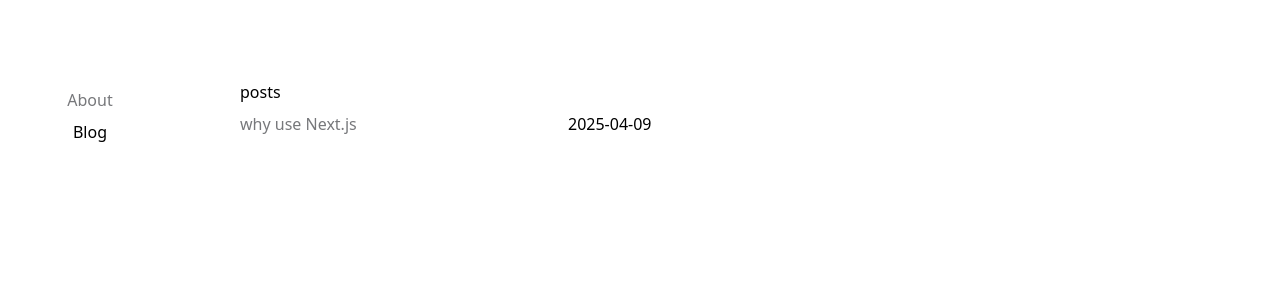
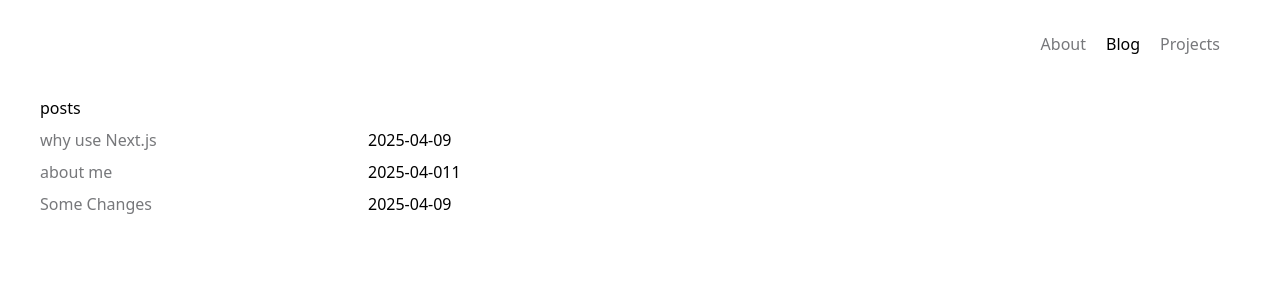
Before and after one commit to CaileanSong/me-blog, a Next.js app: page /blog in a window 1280 px wide. Shown: the top 300 px of the page. Built offline with nearby package versions, Linux system fonts and the light colour scheme.

Commit message:
feat:add new blog

```diff
--- a/app/blog/page.tsx
+++ b/app/blog/page.tsx
@@ -33,7 +33,7 @@ export default async function Page() {
             <h1>posts</h1>
             {allPostsData.map(({ id, title, date }) => (
                 <div key={id} className='flex items-center mt-2'>
-                    <Link href={`/blog/${id}`} className='flex-1 max-w-xs truncate text-light-focus hover:text-light-text dark:text-dark-focus dark:hover:text-dark-text '>
+                    <Link href={`/${id}`} className='flex-1 max-w-xs truncate text-light-focus hover:text-light-text dark:text-dark-focus dark:hover:text-dark-text '>
                         <span >{title}</span>
                     </Link>
                     <span className='ml-2 whitespace-nowrap'>{date}</span>
--- a/app/layout.tsx
+++ b/app/layout.tsx
@@ -9,11 +9,11 @@ export default function RootLayout({
   return (
     <html lang="en">
       <body>
-        <div className="flex h-screen flex-col md:flex-row md:overflow-hidden">
-          <div className="w-full flex-none md:w-40 md:mt-20">
+        <div className="flex h-screen flex-col md:flex-col md:overflow-hidden bg-light-background dark:bg-dark-background">
+          <div className="w-full flex flex-row-reverse mt-6 pr-10">
             <NavLink />
           </div>
-          <div className="flex-grow p-6 md:overflow-y-auto md:p-20">
+          <div className="flex-grow p-6 md:overflow-y-auto md:p-10">
             {children}
           </div>
         </div>
--- a/app/ui/nav-link.tsx
+++ b/app/ui/nav-link.tsx
@@ -10,16 +10,20 @@ const links = [
     {
         name: "Blog",
         href: "/blog",
+    },
+    {
+        name: "Projects",
+        href: "/projects",
     }
 ]
 export default function NavLink() {
     const pathname = usePathname()
     return (
         <>
-            <div className="flex md:flex-col sm:flex-row">
+            <div className="flex flex-row">
                 {links.map(item => {
                     return (
-                        <Link href={item.href} key={item.name} className={clsx("text-light-focus hover:text-light-text dark:text-dark-focus dark:hover:text-dark-text md:mt-2 md:text-center ml-5 mt-3",
+                        <Link href={item.href} key={item.name} className={clsx("text-light-focus hover:text-light-text dark:text-dark-focus dark:hover:text-dark-text md:mt-2 md:text-center mr-5 mt-3",
                             {
                                 'text-light-text dark:text-dark-text': pathname === item.href
                             })}>
--- /dev/null
+++ b/posts/myself.md
@@ -0,0 +1,7 @@
+---
+title: "about me"
+date: "2025-04-011"
+---
+
+## About me
+This is an inner monologue, unrelated to any technology. Before graduation, my understanding of technology was limited to its application level, and I pursued functionality over everything else, paying little attention to or understanding the underlying concepts. It can also be called laziness. I always feel like I've been like this, full of energy at the beginning, but always ending up with a bad ending. Sometimes, we anticipate failure before it even begins. For example, blogging has been delayed for a long time, and it is only just beginning now. I am confused about open source and don't know how to submit issues or when to submit them. Maybe my friend [elonehoo](https://github.com/elonehoo) is right, I am not suitable for developing this circle. How can I say? I have to hold on now. Although I don't know what the motivation is, at least I have my own blog, right. It's a message to my future self, recorded in my past.
--- /dev/null
+++ b/posts/somechanges.md
@@ -0,0 +1,7 @@
+---
+title: "Some Changes"
+date: "2025-04-09"
+---
+
+#
+thanks for elonehoo's suggestion, I have made some changes to the blog.
```
Also changed, not shown: app/[slug]/page.tsx (renamed from app/blog/[slug]/page.tsx), 1 other file (tests, documents, lock files or other folders).
